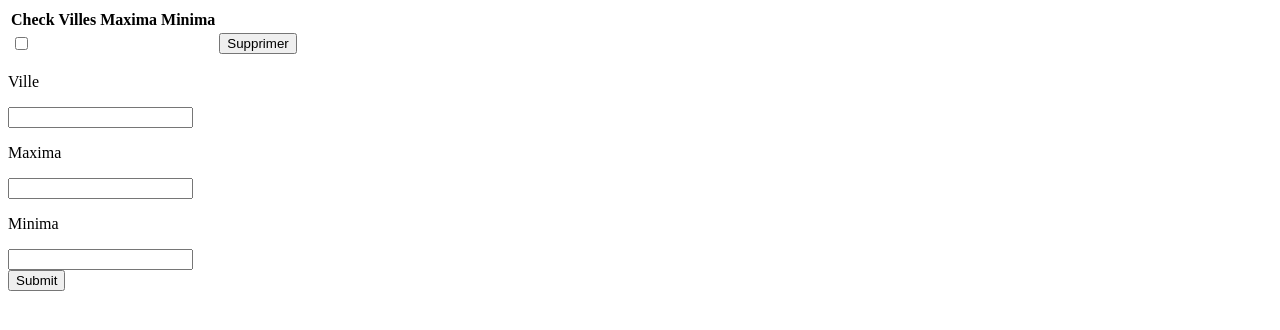
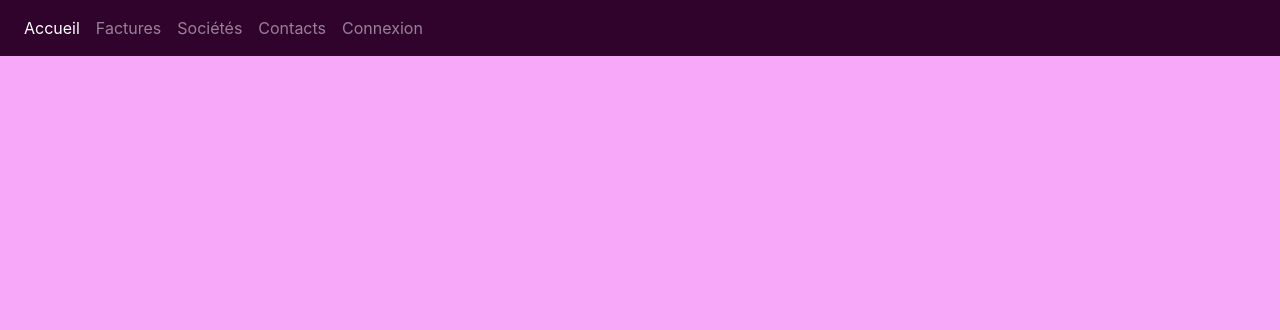
Before and after one commit to MonaMarchetti/COGIPapp, a PHP site: page / in a window 1280 px wide. Shown: the top 330 px of the page. Run offline with PHP 8.4, Linux system fonts and the light colour scheme; tables that the repository leaves empty or names only in its code hold one stand-in row (values such as "Sample post"); data that the repository does not hold is empty.

Commit message:
turning into php

```diff
--- a/index.php
+++ b/index.php
@@ -41,44 +41,53 @@
 ?>
 
 <!DOCTYPE html>
-<html lang="en">
-	<head>
-		<meta charset="UTF-8">
-		<meta name="viewport" content="width=device-width, initial-scale=1.0">
-		<meta http-equiv="X-UA-Compatible" content="ie=edge">
-		<title>WeatherApp</title>
-	</head>
+<html lang="fr">
 
-	<body>
-		<form method="post" action="">
-			<table>
-				<tr>
-					<th>Check</th>
-					<th>Villes</th>
-					<th>Maxima</th>
-					<th>Minima</th>
-				</tr>
-				<?php
-					while ($donnees = $resultat->fetch())
-					{ ?>
-						<tr>
-							<td><input type="checkbox" name="supCity[]" value="<?= $donnees['ville']?>" /></td>
-							<td><?= $donnees['ville']?></td>
-							<td><?= $donnees['haut']?></td>
-							<td><?= $donnees['bas']?></td>
-							<td><input type="submit" value="Supprimer" /></td>
-						</tr>
-				<?php } ?>
-			</table>
+<head>
+  <title>COGIPapp</title>
+  <meta charset="utf-8">
+  <meta name="viewport" content="width=device-width, initial-scale=1">
 
-			<p>Ville</p>
-			<input type="text" name="city"><br>
-			<p>Maxima</p>
-			<input type="text" name="high"><br>
-			<p>Minima</p>
-			<input type="text" name="low"><br>
-			<button type="submit" name="submit" value="insert">Submit</button>
-		</form>
+  <!--CSS made in bootstrap-->
+  <link rel="stylesheet" href="https://stackpath.bootstrapcdn.com/bootstrap/4.3.1/css/bootstrap.min.css" integrity="sha384-ggOyR0iXCbMQv3Xipma34MD+dH/1fQ784/j6cY/iJTQUOhcWr7x9JvoRxT2MZw1T" crossorigin="anonymous">
 
-	</body>
+  <!--my CSS-->
+  <link rel="stylesheet" href="assets/css/style.css">
+
+  <!--fontawesome-->
+  <link rel='stylesheet' href='https://use.fontawesome.com/releases/v5.7.0/css/all.css' integrity='sha384-lZN37f5QGtY3VHgisS14W3ExzMWZxybE1SJSEsQp9S+oqd12jhcu+A56Ebc1zFSJ' crossorigin='anonymous'>
+
+</head>
+
+<body>
+    <header>
+      <nav class="navbar navbar-expand-lg navbar-dark" style="background-color: #30032c;">
+        <button class="navbar-toggler" type="button" data-toggle="collapse" data-target="#navbarTogglerDemo01" aria-controls="navbarTogglerDemo01" aria-expanded="false" aria-label="Toggle navigation">
+          <span class="navbar-toggler-icon"></span>
+        </button>
+        <div class="collapse navbar-collapse" id="navbarTogglerDemo01">
+          <ul class="navbar-nav mr-auto mt-2 mt-lg-0">
+            <li class="nav-item active">
+              <a class="nav-link" href="index.php">Accueil<span class="sr-only">(current)</span></a>
+            </li>
+            <li class="nav-item">
+              <a class="nav-link" href="factures.php">Factures</a>
+            </li>
+            <li class="nav-item">
+              <a class="nav-link" href="sociétés.php">Sociétés</a>
+            </li>
+            <li class="nav-item">
+              <a class="nav-link" href="contacts.php">Contacts</a>
+            </li>
+            <li class="nav-item">
+              <a class="nav-link" href="connexion.php">Connexion</a>
+            </li>
+          </ul>
+        </div>
+      </nav>
+    </header>
+    <main>
+
+  </main>
+</body>
 </html>
```
Also changed, not shown: connexion.php (renamed from connexion.html, +5 -5 lines), contacts.php (renamed from contacts.html, +5 -5 lines), factures.php (renamed from factures.html, +5 -5 lines), index.html (deleted, +0 -51 lines), sociétés.php (renamed from sociétés.html, +5 -5 lines).
